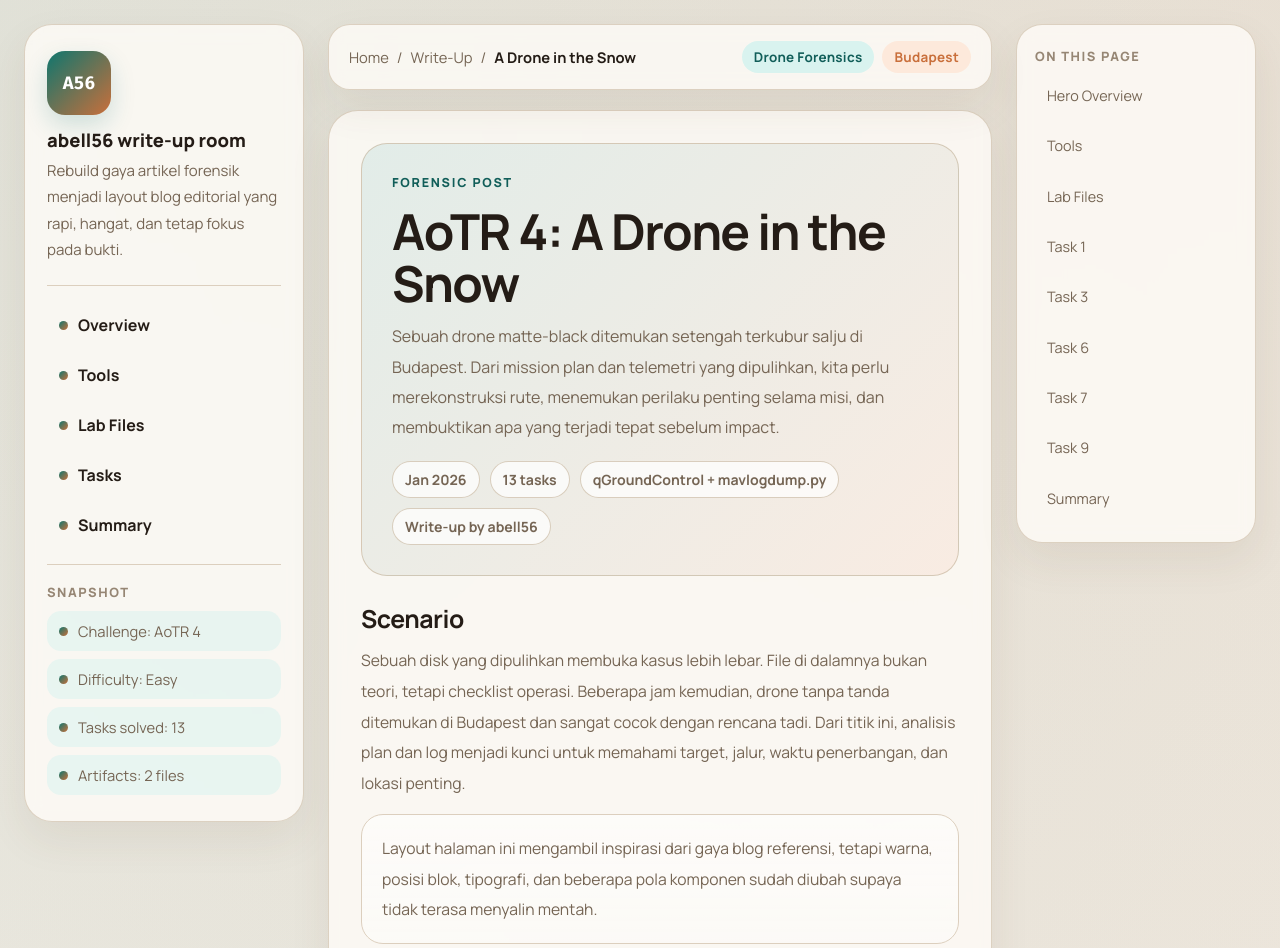
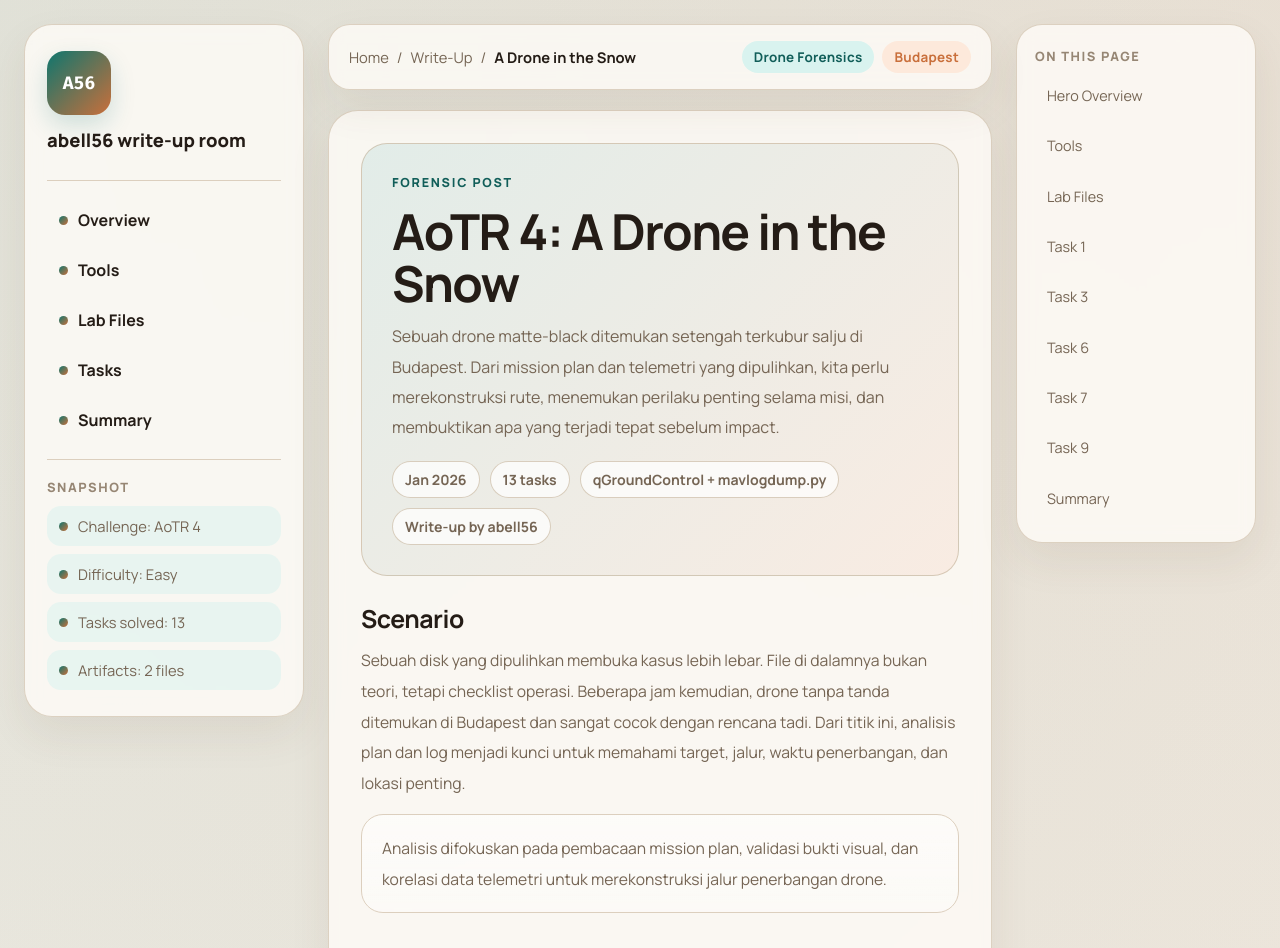
Before and after one commit to abell56/digital-forensic-quiz, a plain HTML site: page index.html in a window 1280 px wide. Shown: the top 948 px of the page. Drawn offline with Linux system fonts and the light colour scheme.

Commit message:
Deploy static site

```diff
--- a/index.html
+++ b/index.html
@@ -562,7 +562,6 @@
       <div class="profile">
         <div class="profile-badge">A56</div>
         <h1>abell56 write-up room</h1>
-        <p>Rebuild gaya artikel forensik menjadi layout blog editorial yang rapi, hangat, dan tetap fokus pada bukti.</p>
       </div>
 
       <nav>
@@ -629,9 +628,8 @@
             </p>
             <div class="intro-note">
               <p>
-                Layout halaman ini mengambil inspirasi dari gaya blog referensi, tetapi warna,
-                posisi blok, tipografi, dan beberapa pola komponen sudah diubah supaya tidak
-                terasa menyalin mentah.
+                Analisis difokuskan pada pembacaan mission plan, validasi bukti visual, dan
+                korelasi data telemetri untuk merekonstruksi jalur penerbangan drone.
               </p>
             </div>
           </section>
```
Also changed, not shown: 1 other file.
